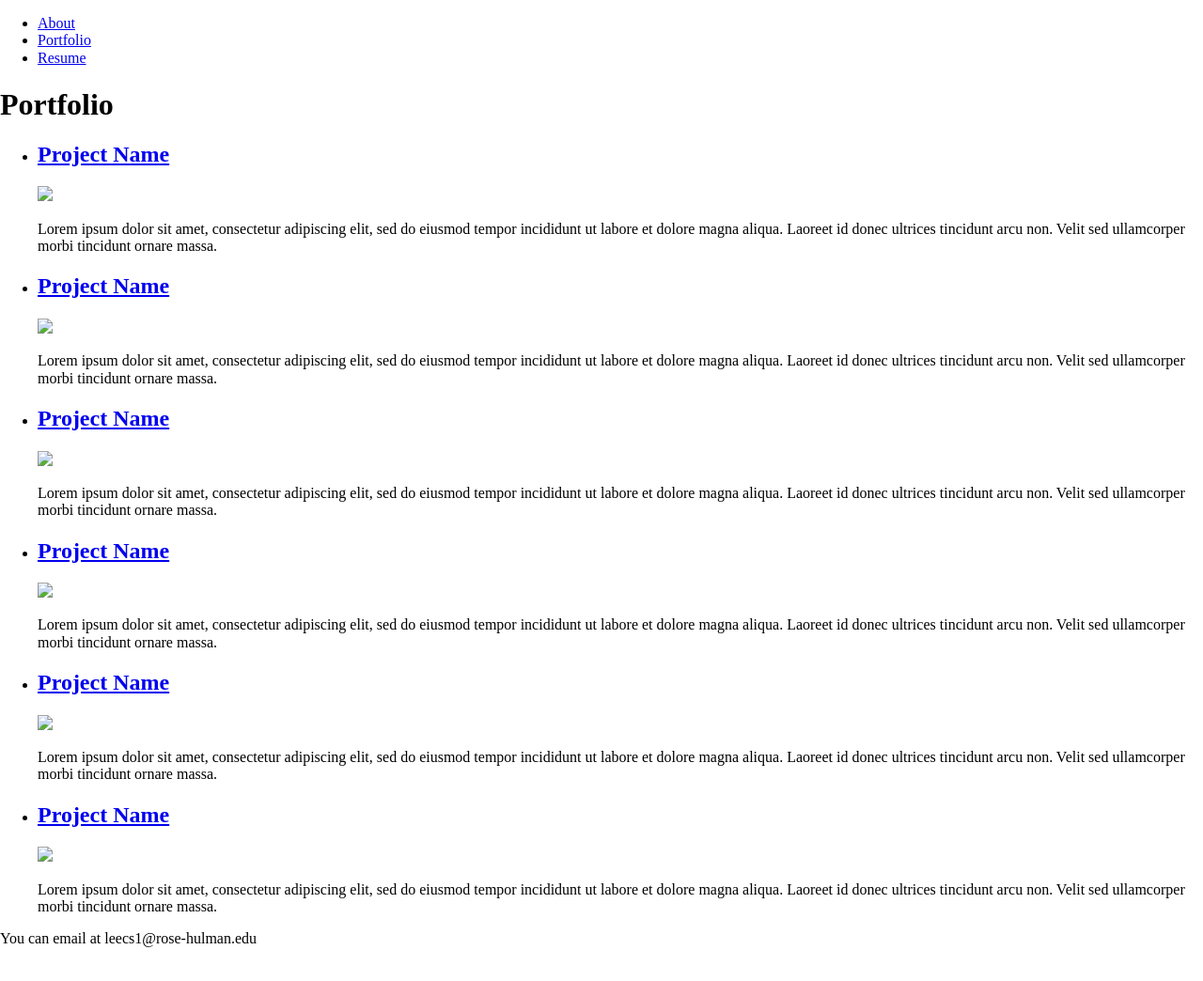
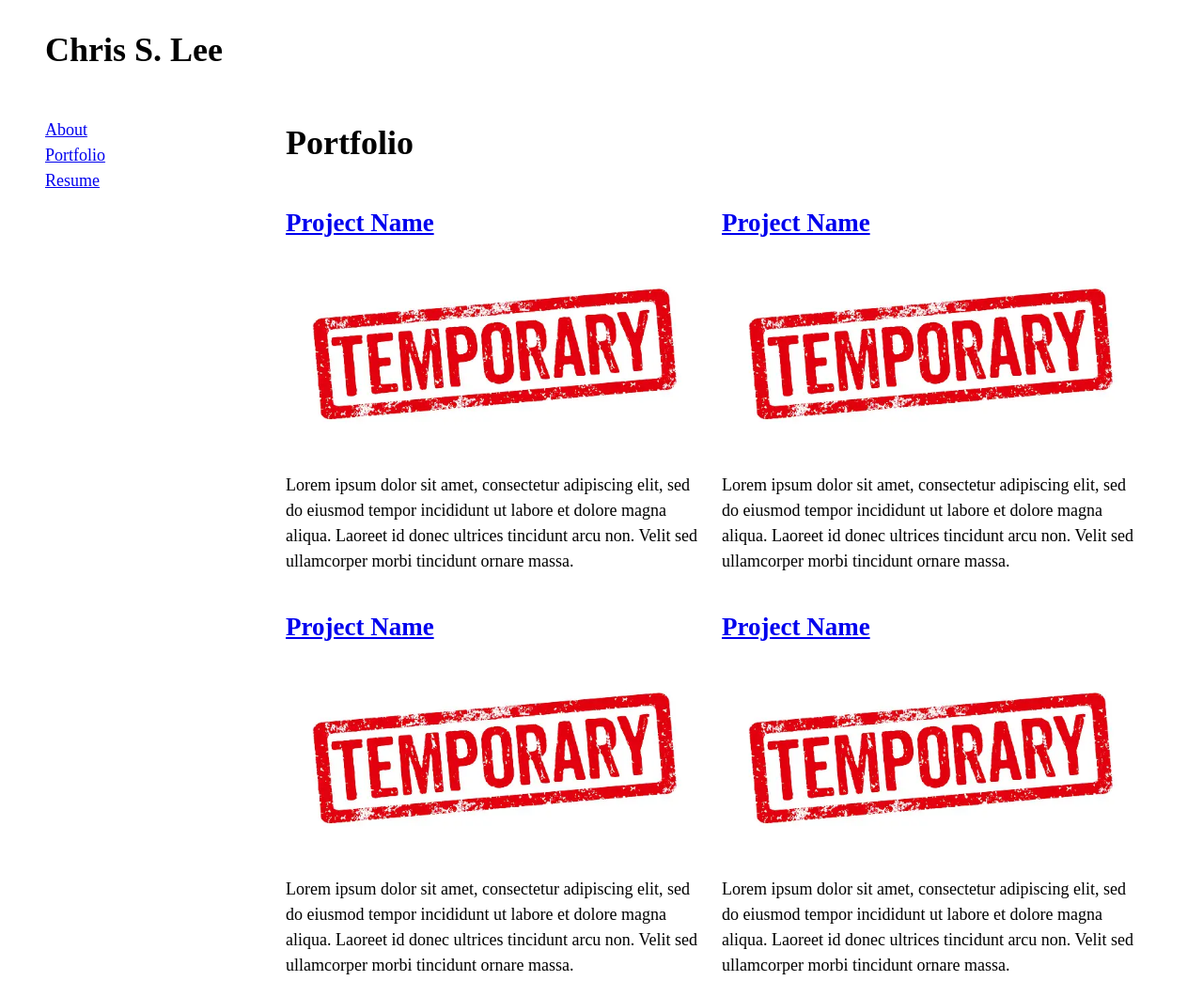
Before and after one commit to rhit-leecs1/leecs1, a plain HTML site: page portfolio.html in a window 1280 px wide. Shown: the top 1044 px of the page at 94% size. Before the commit the page ends 1009 px from the top, so only its background shows below. Drawn offline with Linux system fonts and the light colour scheme.

Commit message:
portfolio commit (incomplete)

```diff
--- a/portfolio.html
+++ b/portfolio.html
@@ -11,6 +11,9 @@
 </head>
 
 <body id="portfolio">
+    <header>
+        <h1>Chris S. Lee</h1>
+    </header>
     <nav>
         <ul>
             <li><a href="index.html">About</a></li>
@@ -23,42 +26,42 @@
         <ul id="portfolioItems">
             <li>
                 <h2><a href="#">Project Name</a></h2>
-                <img src="images/portfolio/project.png" />
+                <img src="images/portfolio/temp.webp" />
                 <p>Lorem ipsum dolor sit amet, consectetur adipiscing elit, sed do eiusmod tempor incididunt ut labore
                     et dolore magna aliqua. Laoreet id donec ultrices tincidunt arcu non. Velit sed ullamcorper morbi
                     tincidunt ornare massa.</p>
             </li>
             <li>
                 <h2><a href="#">Project Name</a></h2>
-                <img src="images/portfolio/project.png" />
+                <img src="images/portfolio/temp.webp" />
                 <p>Lorem ipsum dolor sit amet, consectetur adipiscing elit, sed do eiusmod tempor incididunt ut labore
                     et dolore magna aliqua. Laoreet id donec ultrices tincidunt arcu non. Velit sed ullamcorper morbi
                     tincidunt ornare massa.</p>
             </li>
             <li>
                 <h2><a href="#">Project Name</a></h2>
-                <img src="images/portfolio/project.png" />
+                <img src="images/portfolio/temp.webp" />
                 <p>Lorem ipsum dolor sit amet, consectetur adipiscing elit, sed do eiusmod tempor incididunt ut labore
                     et dolore magna aliqua. Laoreet id donec ultrices tincidunt arcu non. Velit sed ullamcorper morbi
                     tincidunt ornare massa.</p>
             </li>
             <li>
                 <h2><a href="#">Project Name</a></h2>
-                <img src="images/portfolio/project.png" />
+                <img src="images/portfolio/temp.webp" />
                 <p>Lorem ipsum dolor sit amet, consectetur adipiscing elit, sed do eiusmod tempor incididunt ut labore
                     et dolore magna aliqua. Laoreet id donec ultrices tincidunt arcu non. Velit sed ullamcorper morbi
                     tincidunt ornare massa.</p>
             </li>
             <li>
                 <h2><a href="#">Project Name</a></h2>
-                <img src="images/portfolio/project.png" />
+                <img src="images/portfolio/temp.webp" />
                 <p>Lorem ipsum dolor sit amet, consectetur adipiscing elit, sed do eiusmod tempor incididunt ut labore
                     et dolore magna aliqua. Laoreet id donec ultrices tincidunt arcu non. Velit sed ullamcorper morbi
                     tincidunt ornare massa.</p>
             </li>
             <li>
                 <h2><a href="#">Project Name</a></h2>
-                <img src="images/portfolio/project.png" />
+                <img src="images/portfolio/temp.webp" />
                 <p>Lorem ipsum dolor sit amet, consectetur adipiscing elit, sed do eiusmod tempor incididunt ut labore
                     et dolore magna aliqua. Laoreet id donec ultrices tincidunt arcu non. Velit sed ullamcorper morbi
                     tincidunt ornare massa.</p>
@@ -66,7 +69,7 @@
         </ul>
     </main>
     <footer>
-        You can email at leecs1@rose-hulman.edu
+        You can email at leecs1 (at) rose-hulman.edu
     </footer>
     <script src="scripts/main.js"></script>
 </body>
--- a/styles/main.css
+++ b/styles/main.css
@@ -0,0 +1,94 @@
+:root {
+    --vertical-space: 2rem;
+    --horizontal-space: 3rem;
+}
+
+
+body {
+    line-height: 1.5em;
+    font-size: 18px;
+}
+
+h1, h2, h3{
+    line-height: 1.2em;
+}
+body#about img {
+    height: 12em;
+}
+
+p {
+    max-width: 50em;
+}
+
+body {
+    display: grid;
+    grid-template-areas:
+    "head   head"
+    "nav    nav"
+    "main   main"
+    "foot   foot";
+    grid-template-columns: 1fr 4fr;
+    grid-template-rows: auto auto 1fr auto;
+}
+
+@media screen and (min-width: 25em) {
+    body{
+        grid-template-areas:
+        "head   head"
+        "nav   main"
+        "foot   foot";
+        grid-template-rows: auto 1fr auto;
+    }
+}
+
+body > * {
+    padding-left: var(--horizontal-space);
+    padding-right: var(--horizontal-space);
+}
+body > header {
+    grid-area: head;
+}
+body > nav{
+    grid-area: nav;
+}
+body > nav ul {
+    list-style-type: none;
+    padding: 0;
+}
+/* body > nav ul li{
+    display: inline;
+    padding-right: 1rem;
+} */
+body > main{
+    grid-area: main;
+}
+body > footer{
+    grid-area: foot;
+}
+header, footer {
+    padding-top: var(--vertical-space);
+    padding-bottom: var(--vertical-space);
+}
+
+header h1, footer h1 {
+    margin: 0;
+}
+
+body#portfolio ul#portfolioItems {
+    display: flex;
+    flex-wrap: wrap;
+    flex: 1;
+    list-style-type: none;
+    padding: 0;
+}
+
+@media screen and (min-width: 25em) {
+    body#portfolio ul#portfolioItems li {
+        flex-basis: 48%;
+        padding-right: 2%;
+    }
+}
+
+body#portfolio ul#portfolioItems li img {
+    max-width: 100%;
+}
```
Also changed, not shown: index.html (+6 -3 lines), resume.html (+3 -0 lines), images/portfolio/temp.webp (added), 1 other file.
